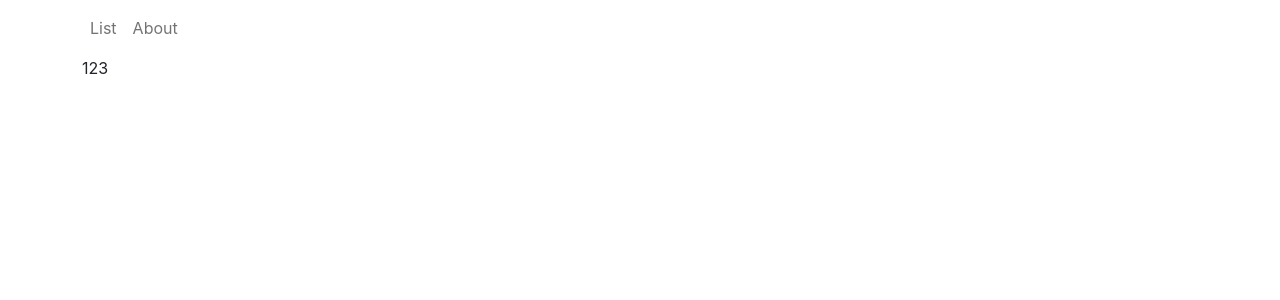
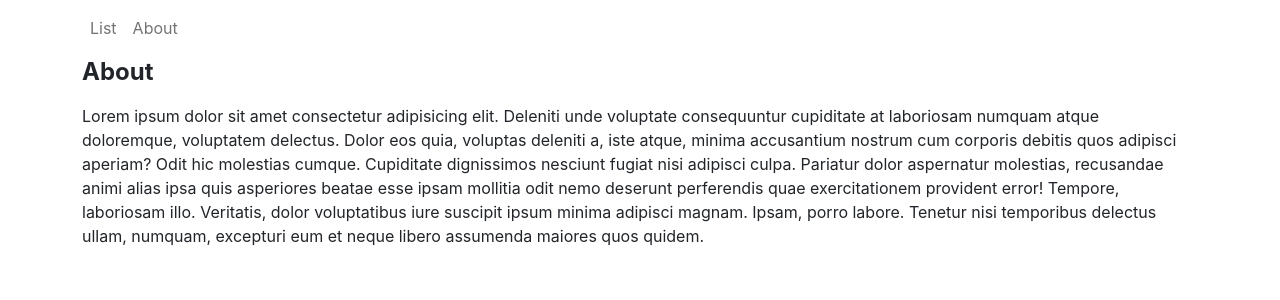
Before and after one commit to golubvladimir/my-todo, a React (Create React App) app: page / in a window 1280 px wide. Shown: the top 300 px of the page. Built offline with nearby package versions, Linux system fonts and the light colour scheme.

Commit message:
add tailwindcss

```diff
--- a/package.json
+++ b/package.json
@@ -43,5 +43,10 @@
       "last 1 firefox version",
       "last 1 safari version"
     ]
+  },
+  "devDependencies": {
+    "autoprefixer": "^10.4.8",
+    "postcss": "^8.4.14",
+    "tailwindcss": "^3.1.7"
   }
 }
--- /dev/null
+++ b/postcss.config.js
@@ -0,0 +1,6 @@
+module.exports = {
+  plugins: {
+    tailwindcss: {},
+    autoprefixer: {},
+  },
+}
--- a/src/index.scss
+++ b/src/index.scss
@@ -1,4 +1,7 @@
 @import "~bootstrap/scss/bootstrap";
+@tailwind base;
+@tailwind components;
+@tailwind utilities;
 
 body {
   margin: 0;
--- a/src/pages/List.tsx
+++ b/src/pages/List.tsx
@@ -3,7 +3,8 @@ import { Container } from "react-bootstrap"
 export function List() {
   return (
     <Container>
-      123
+      <h1 className="font-bold text-2xl mb-3">About</h1>
+      <p>Lorem ipsum dolor sit amet consectetur adipisicing elit. Deleniti unde voluptate consequuntur cupiditate at laboriosam numquam atque doloremque, voluptatem delectus. Dolor eos quia, voluptas deleniti a, iste atque, minima accusantium nostrum cum corporis debitis quos adipisci aperiam? Odit hic molestias cumque. Cupiditate dignissimos nesciunt fugiat nisi adipisci culpa. Pariatur dolor aspernatur molestias, recusandae animi alias ipsa quis asperiores beatae esse ipsam mollitia odit nemo deserunt perferendis quae exercitationem provident error! Tempore, laboriosam illo. Veritatis, dolor voluptatibus iure suscipit ipsum minima adipisci magnam. Ipsam, porro labore. Tenetur nisi temporibus delectus ullam, numquam, excepturi eum et neque libero assumenda maiores quos quidem.</p>
     </Container>
   )
 }
--- /dev/null
+++ b/tailwind.config.js
@@ -0,0 +1,10 @@
+/** @type {import('tailwindcss').Config} */
+module.exports = {
+  content: [
+    "./src/**/*.{js,jsx,ts,tsx}",
+  ],
+  theme: {
+    extend: {},
+  },
+  plugins: [],
+}
```
Also changed, not shown: 1 other file (tests, documents, lock files or other folders).
